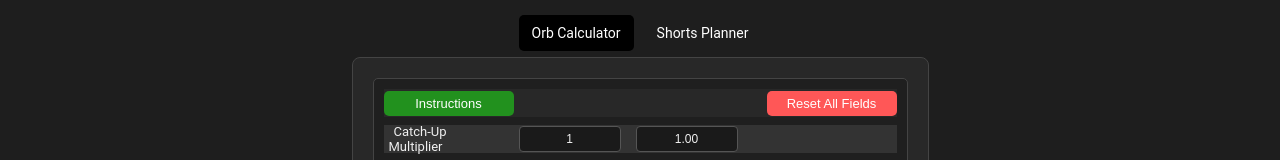
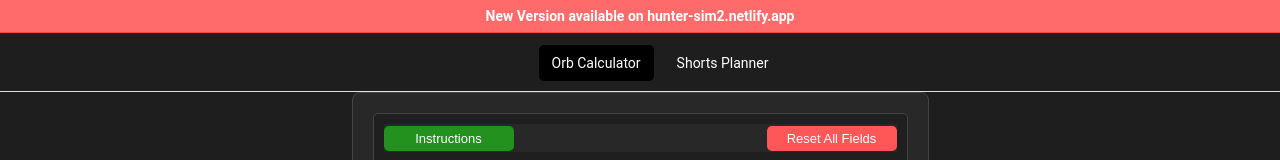
Before and after one commit to Vash876/orbcalc2, a Vue app: page /orb-calc in a window 1280 px wide. Shown: the top 160 px of the page. Built offline with nearby package versions, Linux system fonts and the light colour scheme.

Commit message:
Update App.vue

```diff
--- a/src/App.vue
+++ b/src/App.vue
@@ -1,5 +1,10 @@
 <template>
   <div id="app">
+    <div class="update-banner">
+      <a href="https://hunter-sim2.netlify.app/tools/tr-planner" target="_blank">
+        New Version available on hunter-sim2.netlify.app
+      </a>
+    </div>
     <div class="navbar">
       <router-link to="/orb-calc" active-class="active-link">Orb Calculator</router-link>
       <router-link to="/shorts-planner" active-class="active-link">Shorts Planner</router-link>
@@ -12,7 +17,6 @@
 </template>
 
 <script>
-
 export default {
   mounted() {
     // Prüfe, ob der Nutzer bereits auf einer Seite ist, sonst leite ihn zu Current Stats weiter
@@ -22,3 +26,37 @@ export default {
   },
 };
 </script>
+
+<style scoped>
+.update-banner {
+  background-color: #ff6b6b;
+  border-bottom: 1px solid #ff4444;
+  color: white;
+  text-align: center;
+  padding: 8px 0;
+  width: 100%;
+  position: fixed;
+  top: 0;
+  left: 0;
+  z-index: 11; /* Höher als die Navbar (z-index: 10) */
+  font-weight: bold;
+}
+
+.update-banner a {
+  color: white;
+  text-decoration: none;
+  font-size: 14px;
+}
+
+.navbar {
+  display: flex;
+  padding: 10px 20px;
+  border-bottom: 1px solid #dee2e6;
+  margin-top: 35px; /* Platz für das Banner schaffen */
+}
+
+/* Anpassung für den Content, damit er unter dem Banner und der Navbar erscheint */
+#app {
+  padding-top: 35px;
+}
+</style>
```
